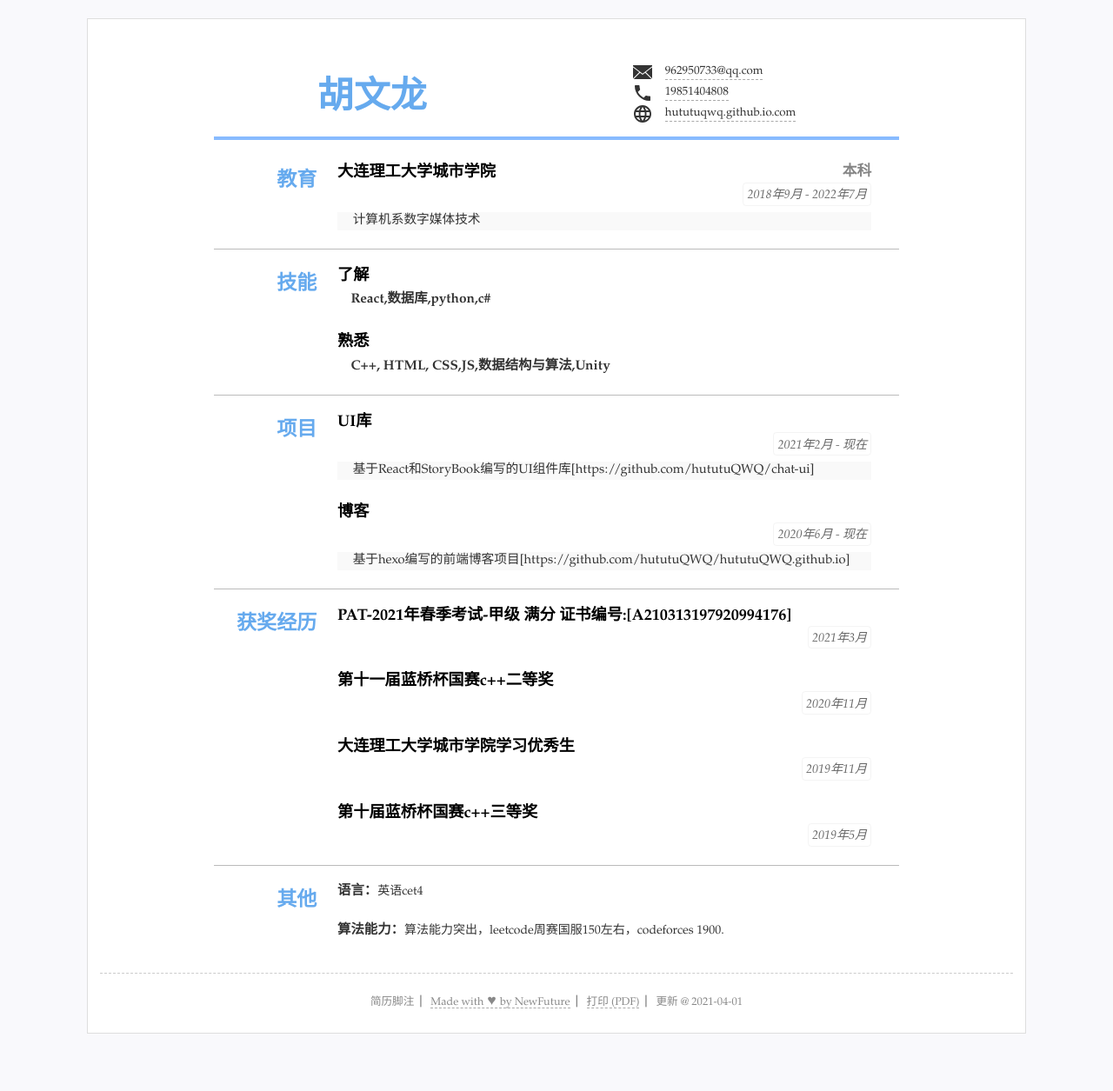
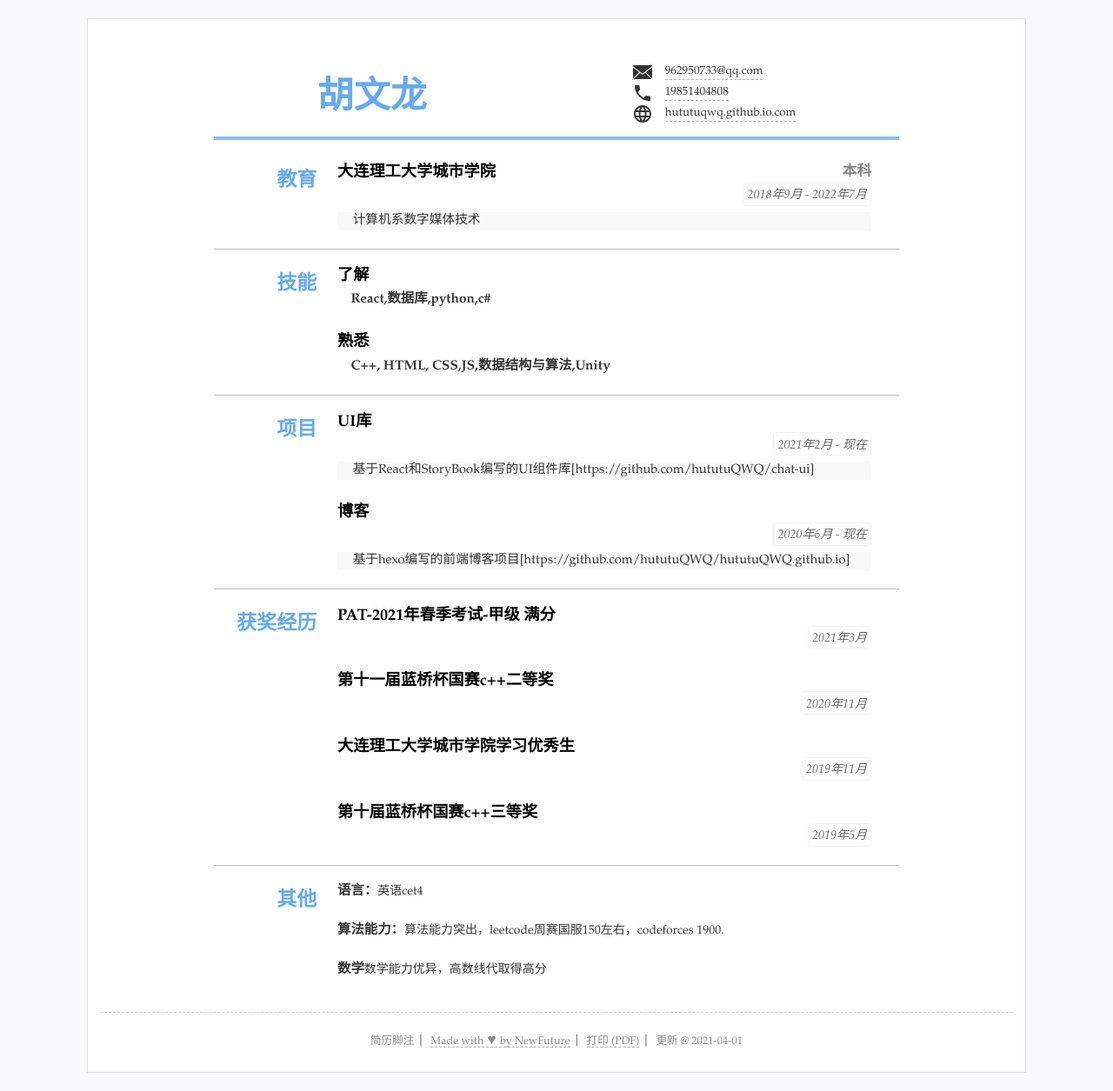
Before and after one commit to hututuQWQ/resume, a Jekyll site: the page built from index.html, in a window 1280 px wide. Shown: the whole page at 87% size. Built offline with Jekyll 4.4.1, drawn with Linux system fonts in a browser that asks for light colours; before the commit the page ends 1210 px from its top, so only the background shows below that.

Commit message:
Update resume.yml

```diff
--- a/_data/resume.yml
+++ b/_data/resume.yml
@@ -51,7 +51,7 @@ main: #简历主要内容，
 - type: prize #类别为ID
   name: 获奖经历 #显示名称，空则使用type
   content: #内容基本格式 标题-副标题-日期-详细内容 (都允许空)
-  - title: PAT-2021年春季考试-甲级 满分 证书编号:[A210313197920994176]
+  - title: PAT-2021年春季考试-甲级 满分
     duration: "2021年3月"
   - title: 第十一届蓝桥杯国赛c++二等奖
     duration: "2020年11月"
@@ -69,6 +69,8 @@ others: #其他列表显示
     text: "英语cet4"
   - title: "算法能力："
     text: 算法能力突出，leetcode周赛国服150左右，codeforces 1900.
+  - title: "数学"
+    text: 数学能力优异，高数线代取得高分
 #- type:
 #  name: '其他'
 #  content: #选择需要的格式
```
